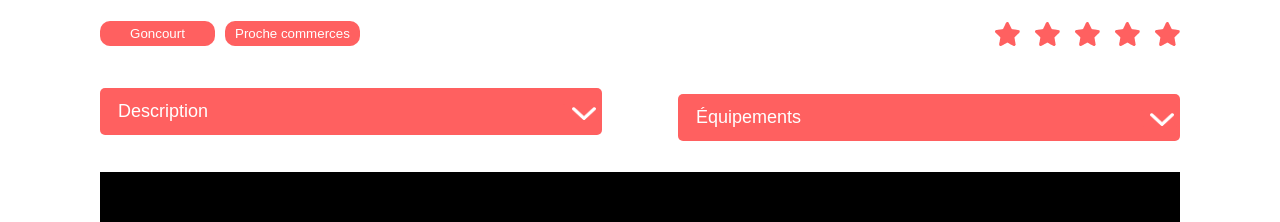
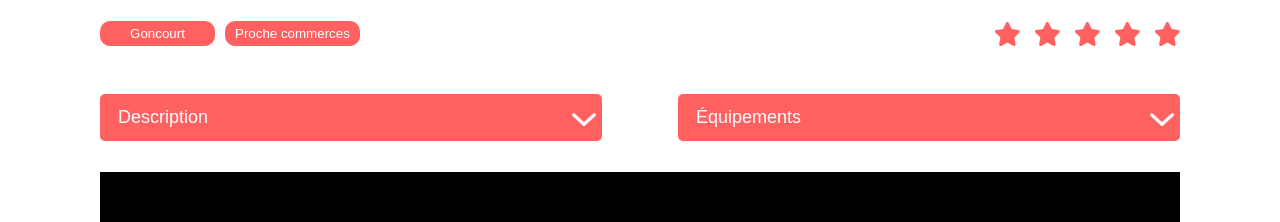
Before and after one commit to p2r3d/p6_kasa, a React (Create React App) app: page /logement/0979876d in a window 1280 px wide. Shown: the part 718-940 px from the top of the page. Built offline with nearby package versions, Linux system fonts and the light colour scheme.

Commit message:
fix: animation sur collapse

```diff
--- a/src/components/Collapse/collapse.scss
+++ b/src/components/Collapse/collapse.scss
@@ -3,8 +3,10 @@
 
 .collapseSection {
   margin-bottom: 31px;
+
   .closedCollapse {
     @extend %flex-center-between;
+    align-items:start;
     color: $title-color;
     background-color: $kasa-color;
     border-radius: $border-radius;
--- a/src/components/HousingInfos/housingInfos.scss
+++ b/src/components/HousingInfos/housingInfos.scss
@@ -72,14 +72,12 @@
     gap: 76px;
     .descriptionCollapseDiv{
       width : 100%;
-      font-size:18px;
     }
     .equipCollapseDiv {
       width: 100%;
     }
   }
 }
-
 ul {
   padding: 0;
 }
```
